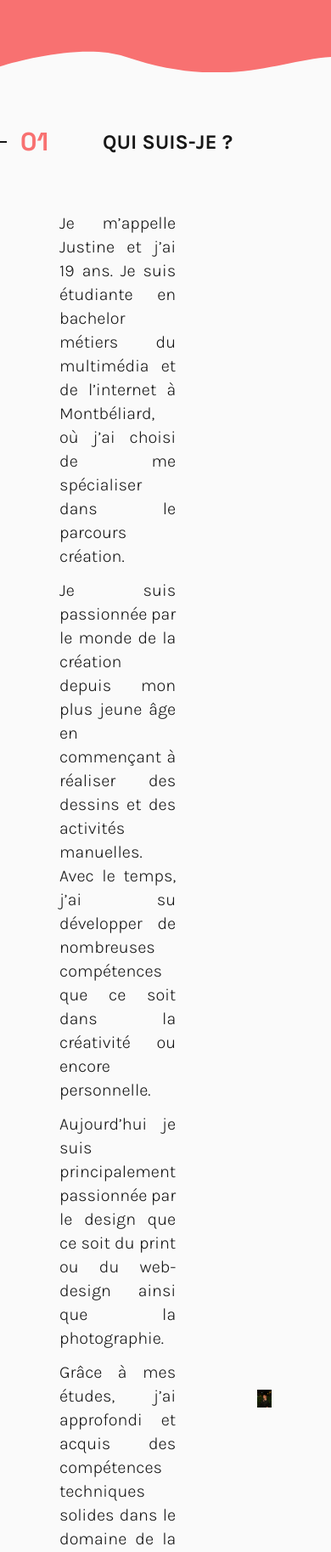
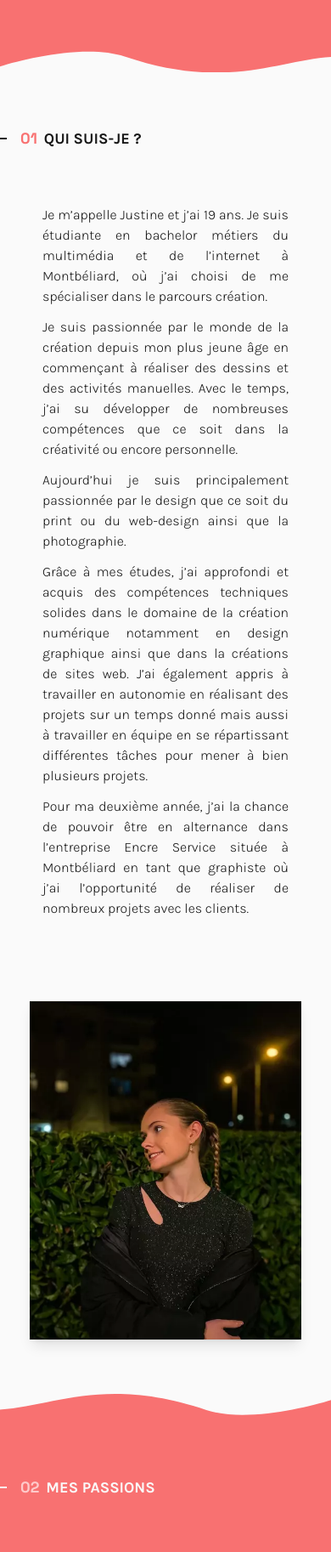
Before and after one commit to duval-justine/Portfolio_Justine_Duval, a Vue app: page /apropos in a window 390 px wide. Shown: the part 794-2620 px from the top of the page at 85% size. Built offline with nearby package versions, Linux system fonts and the light colour scheme.

Commit message:
A propos Responsive

```diff
--- a/src/views/AProposView.vue
+++ b/src/views/AProposView.vue
@@ -28,22 +28,26 @@
             <section>
                 <div class="container0 relative z-0 bg-Extended/red/50">
                     <!-- Titre -->
-                    <div class="mt-16 flex flex-row gap-16 items-center">
+                    <div class="mt-16 flex flex-row 3xs:gap-2 2xs:gap-4 xs:gap-6 md:gap-16 items-center">
                         <div class="flex flex-row gap-4 items-center">
                             <div
                                 class=" 3xs:border-t-2 2xs:border-t-[3px] 3xs:w-2 2xs:w-[13px] xs:w-[57px] border-Extended/true-gray/900">
                             </div>
-                            <p class="font-space-grotesk font-bold text-3xl text-Extended/red/900">01</p>
+                            <p
+                                class="font-space-grotesk font-bold 3xs:text-lg 2xs:text-2xl md:text-3xl text-Extended/red/900">
+                                01</p>
                         </div>
-                        <h2 class="font-karla font-bold text-2xl text-Extended/true-gray/900 uppercase ">Qui
+                        <h2
+                            class="font-karla font-bold 3xs:text-lg 2xs:text-xl md:text-2xl text-Extended/true-gray/900 uppercase">
+                            Qui
                             suis-je ?
                         </h2>
                     </div>
                     <!-- Contenu -->
-                    <div class="px-[70px] mt-16 flex flex-row gap-24 items-center mb-16">
+                    <div class="sm:px-[70px] mt-16 flex 3xs:flex-col sm:flex-row gap-24 items-center mb-16">
                         <!-- Textes -->
                         <div
-                            class="flex flex-col gap-3 font-karla font-light text-xl text-Extended/true-gray/900 w-[680px] text-justify">
+                            class="flex flex-col gap-3 3xs:mx-[50px] 2xs:mx-[70px] xs:mx-[70px] sm:mr-0 font-karla font-light 3xs:text-base xs:text-lg md:text-xl text-Extended/true-gray/900  sm:w-[680px] text-justify">
                             <p>Je m’appelle Justine et j’ai 19 ans. Je suis étudiante en bachelor métiers du multimédia et
                                 de l’internet à Montbéliard, où j’ai choisi de me spécialiser dans le parcours création.
                             </p>
@@ -65,8 +69,8 @@
                         </div>
                         <!-- Image -->
                         <div>
-                            <img class="w-full h-auto" src="../../public/images/Justine/Justine_Image2.webp"
-                                alt="Image de Justine">
+                            <img class="3xs:w-80 2xs:w-96   xs:w-full h-auto object-cover shadow-lg "
+                                src="../../public/images/Justine/Justine_Image2.webp" alt="Image de Justine">
                         </div>
                     </div>
                 </div>
@@ -78,22 +82,27 @@
             <!-- Passion -->
             <div class="-mt-1 container0 relative  z-0 bg-Extended/red/900">
                 <!-- Titre -->
-                <div class="mt-16 flex flex-row gap-16 items-center">
+                <div class="mt-16 flex flex-row 3xs:gap-2 2xs:gap-4 xs:gap-6 md:gap-16 items-center">
                     <div class="flex flex-row gap-4 items-center">
                         <div
                             class=" 3xs:border-t-2 2xs:border-t-[3px] 3xs:w-2 2xs:w-[13px] xs:w-[57px] border-Extended/red/50">
                         </div>
-                        <p class="font-space-grotesk font-bold text-3xl text-Extended/red/200">02</p>
+                        <p class="font-space-grotesk font-bold 3xs:text-lg 2xs:text-2xl md:text-3xl text-Extended/red/200">
+                            02</p>
                     </div>
-                    <h2 class="font-karla font-bold text-2xl text-Extended/red/50 uppercase ">Mes passions
+                    <h2 class="font-karla font-bold 3xs:text-lg 2xs:text-xl md:text-2xl text-Extended/red/50 uppercase ">Mes
+                        passions
                     </h2>
                 </div>
                 <!-- Contenu -->
-                <div class="flex flex-row gap-44 mt-16 px-32 mb-16 ">
+                <div
+                    class="flex 3xs:flex-col sm:flex-row 3xs:gap-14 2xs:gap-20 xs:gap-36 sm:gap-20 md:gap-32 mt-16 3xs:px-10 2xs:px-20 xs:px-28 sm:px-20 md:px-28 mb-16 ">
                     <div class="flex flex-col font-karla text-Extended/red/50 gap-5 justify-center items-center">
                         <Graphisme />
-                        <h4 class="font-bold text-base text-center ">Graphisme / Web-Design</h4>
-                        <p class=" font-light text-sm  text-justify">J’aime beaucoup le design graphique et le web design.
+                        <h4 class="font-bold sm:text-sm md:text-base text-center ">Graphisme / Web-Design</h4>
+                        <p class=" font-light sm:text-xs md:text-sm text-justify">J’aime beaucoup le
+                            design graphique et le
+                            web design.
                             J’aime travailler avec différentes couleurs, formes et typographies pour créer des designs qui
                             attirent le regard et transmettent un message. J'apprecis également l’aspect technique du web,
                             en réalisant plusieurs maquettes et en utilisant des langages de programmation pour donner vie à
@@ -121,8 +130,9 @@
 
                     <div class="flex flex-col font-karla text-Extended/red/50 gap-5 justify-center items-center">
                         <Photographie />
-                        <h4 class="font-bold text-base text-center ">Photographie</h4>
-                        <p class=" font-light text-sm  text-justify">Lors de mon temps libre, j’aime me plonger dans
+                        <h4 class="font-bold sm:text-sm md:text-base  text-center ">Photographie</h4>
+                        <p class=" font-light sm:text-xs md:text-sm  text-justify">Lors de mon temps libre, j’aime me
+                            plonger dans
                             l’univers de la photographie en capturant des moments de la vie quotidienne ainsi que de
                             magnifiques paysages qui m’entourent. Ceci me permet de me déconnecter du monde, de me
                             ressourcer et de pouvoir me concentrer sur le prise de vue de mes différentes photos. J’aime
@@ -149,8 +159,9 @@
                     </div>
                     <div class="flex flex-col font-karla text-Extended/red/50 gap-5 justify-center items-center">
                         <Activites />
-                        <h4 class="font-bold text-base text-center ">Activités Manuelles</h4>
-                        <p class=" font-light text-sm  text-justify">Depuis toute petite, j’aime réaliser des activités
+                        <h4 class="font-bold sm:text-sm md:text-base  text-center ">Activités Manuelles</h4>
+                        <p class=" font-light sm:text-xs md:text-sm text-justify">Depuis toute petite, j’aime réaliser des
+                            activités
                             manuelles notamment du Scrapbooking, du dessin ainsi que plein d’autres activités. J’aime
                             beaucoup la liberté créative que ses activités peuvent procurer. Aujourd’hui, je continue de
                             réaliser du scrapbooking notamment en réalisant des invitations où des albums photos pour mes
@@ -185,19 +196,25 @@
             <!-- Logiciels -->
             <div class="container0 relative  z-0 bg-Extended/red/50">
                 <!-- Titre -->
-                <div class="mt-16 flex flex-row gap-16 items-center">
+                <div class="mt-16 flex flex-row 3xs:gap-2 2xs:gap-4 xs:gap-6 md:gap-16 items-center">
                     <div class="flex flex-row gap-4 items-center">
                         <div
                             class=" 3xs:border-t-2 2xs:border-t-[3px] 3xs:w-2 2xs:w-[13px] xs:w-[57px] border-Extended/true-gray/900">
                         </div>
-                        <p class="font-space-grotesk font-bold text-3xl text-Extended/red/900">03</p>
+                        <p class="font-space-grotesk font-bold 3xs:text-lg 2xs:text-2xl md:text-3xl text-Extended/red/900">
+                            03</p>
                     </div>
-                    <h2 class="font-karla font-bold text-2xl text-Extended/true-gray/900 uppercase ">Mes Logiciels
+                    <h2
+                        class="font-karla font-bold 3xs:text-lg 2xs:text-xl md:text-2xl text-Extended/true-gray/900 uppercase ">
+                        Mes Logiciels
                     </h2>
                 </div>
                 <!-- Contenu -->
-                <div class="flex flex-row gap-14 justify-center items-center my-36 ">
-                    <a class="hover:scale-125 ease-in-out duration-500" href="https://www.figma.com/fr/" target="_blank">
+                <div class="flex flex-col items-center ">
+                    <div
+                        class="mx-auto 3xs:my-14 2xs:my-16 xs:my-24 sm:my-28 md:my-36 grid 3xs:grid-cols-2 xs:grid-cols-3  sm:grid-cols-3 md:grid-cols-6 3xs:gap-9  xs:gap-14">
+                        <a class="hover:scale-125 ease-in-out duration-500" href="https://www.figma.com/fr/"
+                            target="_blank">
                             <img src="../../public/logos/figma.webp" alt="">
                         </a>
                         <a class="hover:scale-125 ease-in-out duration-500"
@@ -226,6 +243,7 @@
                         </a>
                     </div>
                 </div>
+            </div>
             <!-- Fin Logiciels -->
 
             <VagueBott class="w-full h-auto" />
@@ -233,14 +251,16 @@
             <!-- CV -->
             <div class="-mt-1 container0 relative h-screen z-0 bg-Extended/red/900">
                 <!-- Titre -->
-                <div class="mt-16 flex flex-row gap-16 items-center">
+                <div class="mt-16 flex flex-row 3xs:gap-2 2xs:gap-4 xs:gap-6 md:gap-16 items-center">
                     <div class="flex flex-row gap-4 items-center">
                         <div
                             class=" 3xs:border-t-2 2xs:border-t-[3px] 3xs:w-2 2xs:w-[13px] xs:w-[57px] border-Extended/red/50">
                         </div>
-                        <p class="font-space-grotesk font-bold text-3xl text-Extended/red/200">04</p>
+                        <p class="font-space-grotesk font-bold 3xs:text-lg 2xs:text-2xl md:text-3xl text-Extended/red/200">
+                            04</p>
                     </div>
-                    <h2 class="font-karla font-bold text-2xl text-Extended/red/50 uppercase ">Mon CV
+                    <h2 class="font-karla font-bold 3xs:text-lg 2xs:text-xl md:text-2xl text-Extended/red/50 uppercase ">Mon
+                        CV
                     </h2>
                 </div>
                 <!-- Bouton CV -->
```
Lines whose indentation alone changed are shown as unchanged.
